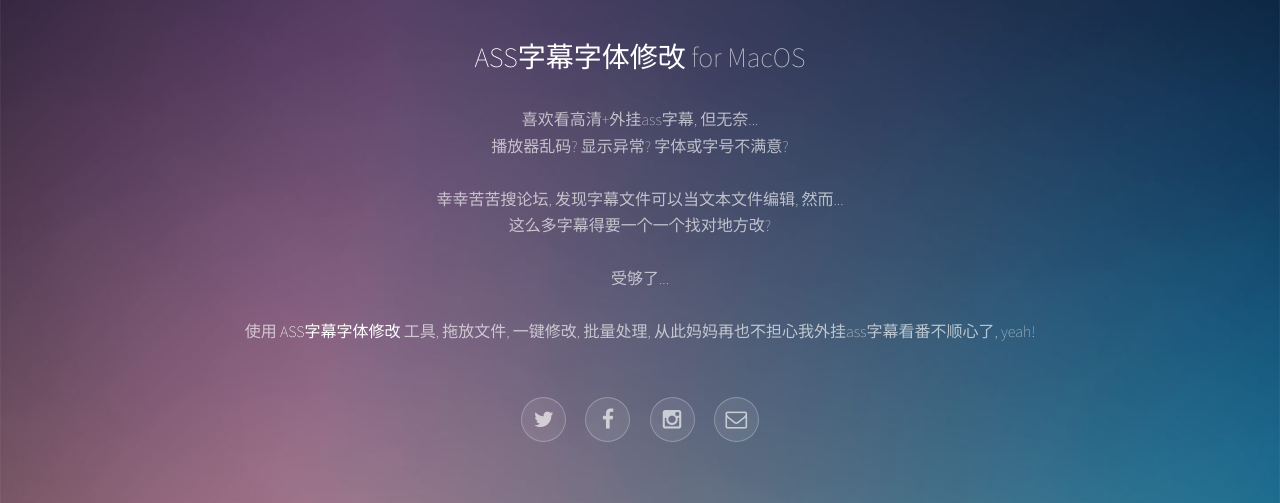
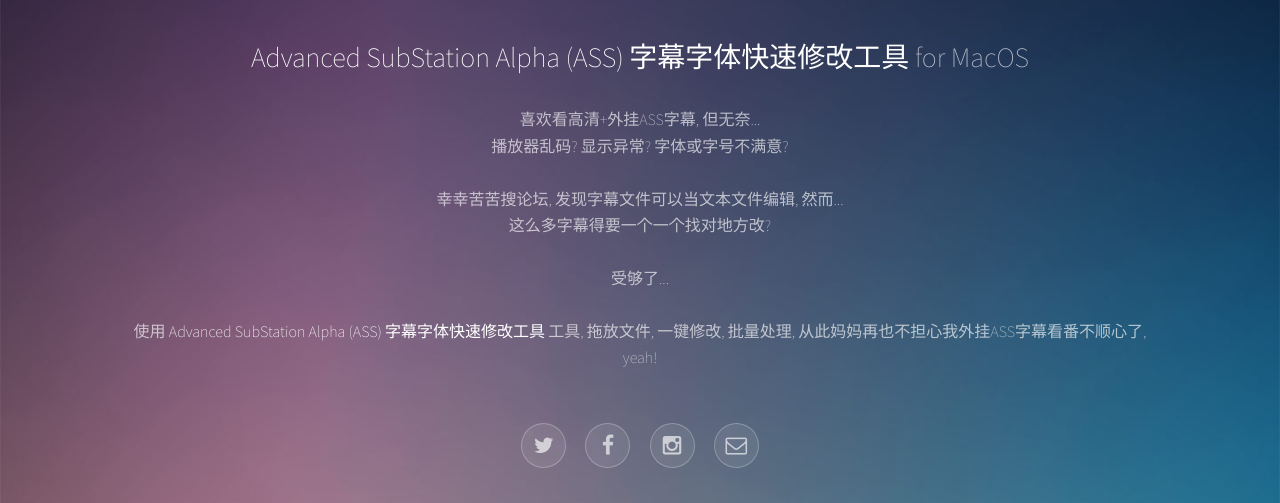
Before and after one commit to zzdjk6/zzdjk6.github.io, a plain HTML site: page ass-subtitle-fixer/index.html in a window 1280 px wide. Shown: the part 245-748 px from the top of the page. Drawn offline with Linux system fonts and the light colour scheme.

Commit message:
ASS字幕修改工具：更新图文

```diff
--- a/ass-subtitle-fixer/index.html
+++ b/ass-subtitle-fixer/index.html
@@ -6,7 +6,7 @@
 -->
 <html>
 <head>
-    <title>ASS字幕字体修改</title>
+    <title>Advanced SubStation Alpha (ASS) 字幕字体快速修改工具</title>
     <meta charset="utf-8"/>
     <meta name="viewport" content="width=device-width, initial-scale=1"/>
     <link rel="stylesheet" href="assets/css/main.css"/>
@@ -19,9 +19,9 @@
     <!-- Header -->
     <header id="header">
         <span class="avatar"><img src="images/icon.png" alt=""/></span>
-        <h1><strong>ASS字幕字体修改</strong> for MacOS </h1>
+        <h1><strong>Advanced SubStation Alpha (ASS) 字幕字体快速修改工具</strong> for MacOS </h1>
         <div>
-            喜欢看高清+外挂ass字幕, 但无奈...<br/>
+            喜欢看高清+外挂ASS字幕, 但无奈...<br/>
             播放器乱码? 显示异常? 字体或字号不满意?<br/>
             <br/>
             幸幸苦苦搜论坛, 发现字幕文件可以当文本文件编辑, 然而...<br/>
@@ -29,7 +29,7 @@
             <br/>
             受够了...<br/>
             <br/>
-            使用 <strong>ASS字幕字体修改</strong> 工具, 拖放文件, 一键修改, 批量处理, 从此妈妈再也不担心我外挂ass字幕看番不顺心了, yeah!<br/>
+            使用 <strong>Advanced SubStation Alpha (ASS) 字幕字体快速修改工具</strong> 工具, 拖放文件, 一键修改, 批量处理, 从此妈妈再也不担心我外挂ASS字幕看番不顺心了, yeah!<br/>
             <br/>
             <br/>
         </div>
```
Also changed, not shown: ass-subtitle-fixer/images/fulls/01.png, ass-subtitle-fixer/images/fulls/02.png, ass-subtitle-fixer/images/icon.png, ass-subtitle-fixer/images/thumbs/01.png, ass-subtitle-fixer/images/thumbs/02.png.
